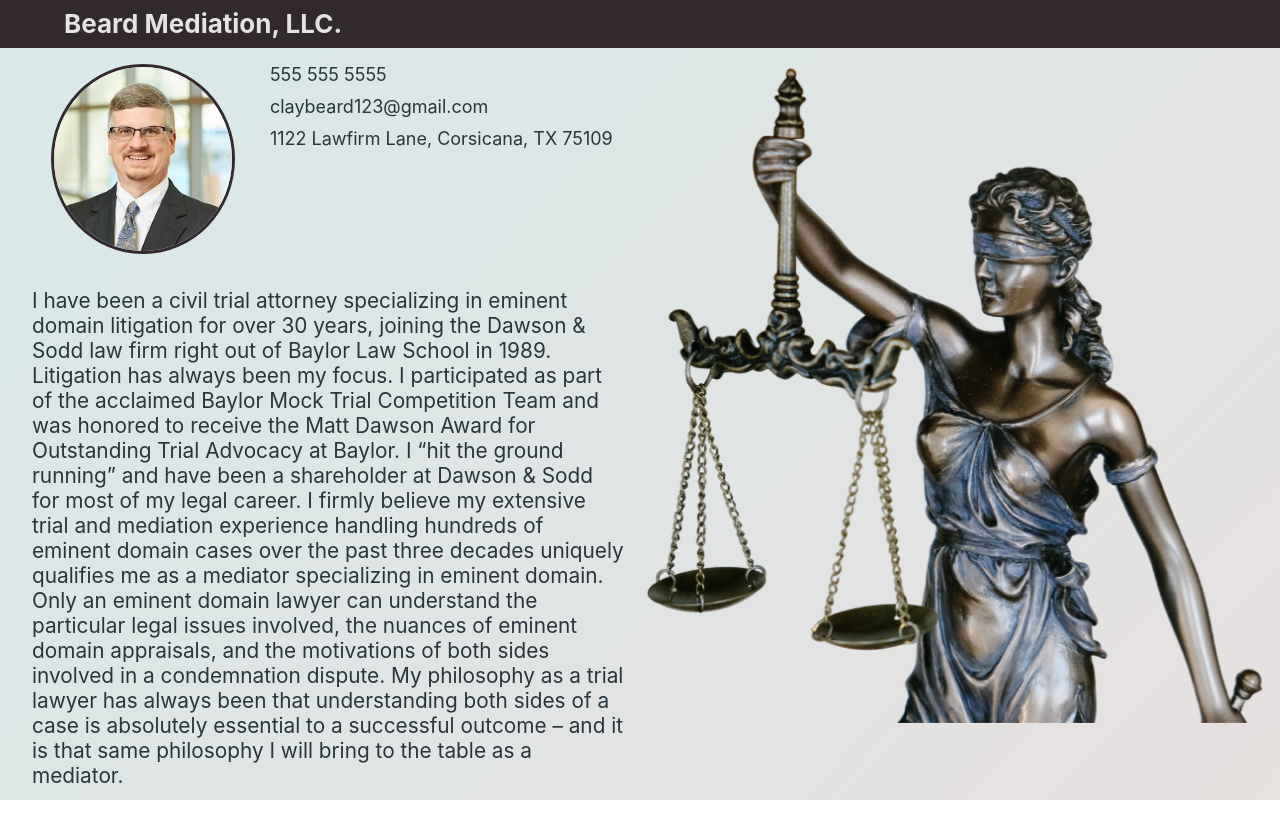
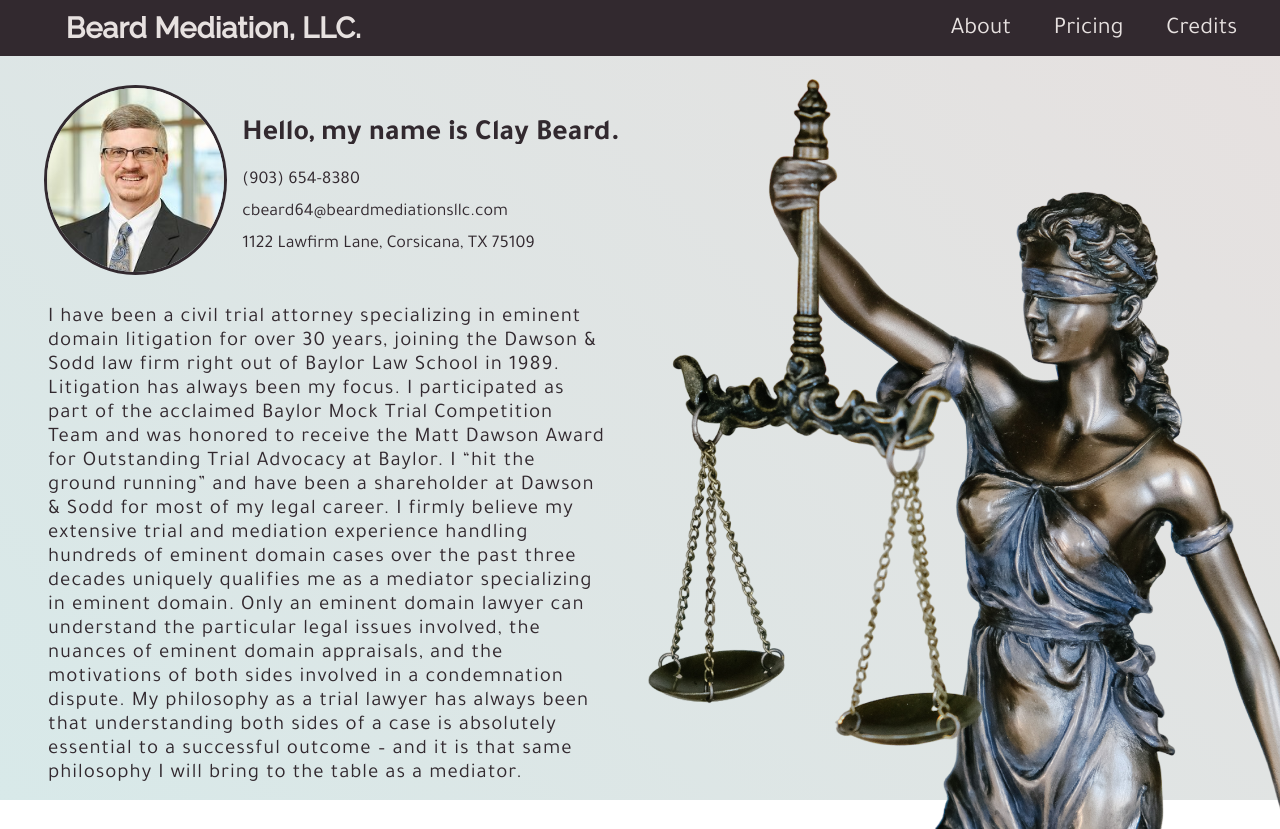
Before and after one commit to h-elliot/beard-mediations, a React (Create React App) app: page / in a window 1280 px wide. Before the commit the page ends 800 px from the top, so only its background shows below. Built offline with nearby package versions, Linux system fonts and the light colour scheme.

Commit message:
solid layout, information al hierarchy

```diff
--- a/src/App.css
+++ b/src/App.css
@@ -12,9 +12,13 @@ color: #326771
 
 */
 
+@import url('https://fonts.googleapis.com/css2?family=Raleway:ital,wght@0,100;0,200;0,400;0,500;1,100;1,200;1,400;1,500&family=Tajawal:wght@200;300;400;700;900&display=swap');
+
 *, html, body {
   height: 100vh;
-  color: #28353Dff;
+  color: #32292F;
+  overflow: hidden;
+  font-family: 'Tajawal', sans-serif;
 }
 
 .App {
@@ -27,13 +31,16 @@ color: #326771
   overflow: hidden;
   background: hsla(9, 13%, 89%, 1);
 
-    background: linear-gradient(135deg, hsla(9, 13%, 89%, 1) 0%, hsla(180, 28%, 88%, 1) 100%);
+    background: linear-gradient(225deg, hsla(9, 13%, 89%, 1) 0%, hsla(180, 28%, 88%, 1) 100%);
 
-    background: -moz-linear-gradient(135deg, hsla(9, 13%, 89%, 1) 0%, hsla(180, 28%, 88%, 1) 100%);
+    background: -moz-linear-gradient(225deg, hsla(9, 13%, 89%, 1) 0%, hsla(180, 28%, 88%, 1) 100%);
 
-    background: -webkit-linear-gradient(135deg, hsla(9, 13%, 89%, 1) 0%, hsla(180, 28%, 88%, 1) 100%);
+    background: -webkit-linear-gradient(225deg, hsla(9, 13%, 89%, 1) 0%, hsla(180, 28%, 88%, 1) 100%);
 
     filter: progid: DXImageTransform.Microsoft.gradient(startColorstr="#E7E1E0", endColorstr="#D8E9E9", GradientType=1);
+
+
+
 }
 
 .Main-container {
@@ -43,11 +50,11 @@ color: #326771
 }
 
 .App-link {
-  color: #D17A22;
+  color: #326771;
 }
 
 .App-link:hover {
-  color: #32292F;
+  color: #D17A22;
 }
 
 ul {
--- a/src/App.js
+++ b/src/App.js
@@ -23,7 +23,7 @@ function App() {
 					<PageContent />
 				</div>
 			</main>{' '}
-			<Footer />
+			{/* <Footer /> */}
 		</div>
 	);
 }
--- a/src/components/Card.css
+++ b/src/components/Card.css
@@ -8,6 +8,8 @@
 	flex-flow: row nowrap;
 	justify-content: space-evenly;
 
+	padding: 2%;
+
 }
 
 .Profile-image {
@@ -17,8 +19,23 @@
 	border: 3px solid #32292F;
 
 }
+
+.Card-text {
+	display: flex;
+	flex-flow: column nowrap;
+
+	max-height: 100%;
+}
+
+.Card-title {
+	text-align: left;
+	max-height: 10%;
+	padding: 2% 0;
+	font-size: calc(10pt + 2vmin);
+}
+
 .Profile-contact ul {
-	height: 23vh;
+	max-height: 75%;
 	padding: none;
 }
 
--- a/src/components/Card.js
+++ b/src/components/Card.js
@@ -9,11 +9,14 @@ export default function Navbar() {
 				src={require('../images/Clay-Beard-1.jpg')}
 				alt='Clay Beard Profile'
 			/>
-			<ul className='Profile-contact'>
-				<li>555 555 5555</li>
-				<li>claybeard123@gmail.com</li>
-				<li>1122 Lawfirm Lane, Corsicana, TX 75109</li>
-			</ul>
+			<div className='Card-text'>
+				<h2 className='Card-title'>Hello, my name is Clay Beard.</h2>
+				<ul className='Profile-contact'>
+					<li id='Contact-phone'>(903) 654-8380</li>
+					<li id='Contact-email'>cbeard64@beardmediationsllc.com</li>
+					<li>1122 Lawfirm Lane, Corsicana, TX 75109</li>
+				</ul>
+			</div>
 		</div>
 	);
 }
--- a/src/components/Footer.css
+++ b/src/components/Footer.css
@@ -0,0 +1,36 @@
+.App-footer {
+	max-height: 3.5vh;
+	width: 100%;
+	box-sizing: border-box;
+	display: flex;
+	flex-flow: row nowrap;
+	justify-content: center;
+	align-items: center;
+	transition: all .7s ease-in;
+	background-color: #32292F;
+
+	position: sticky;
+	bottom: 0;
+	left: 0;
+
+	color: #E7E1E0;
+}
+
+.Footer-text {
+	max-height: 2.5vh;
+	padding: 0;
+	margin: 0;
+	bottom: 0;
+
+	width: 90%;
+	display: flex;
+	flex-flow: row nowrap;
+	justify-content: center;
+	align-items: center;
+
+
+	text-align: center;
+	font-size: 8pt;
+
+
+}
--- a/src/components/Footer.js
+++ b/src/components/Footer.js
@@ -1,5 +1,13 @@
 import React from 'react';
+import './Footer.css';
 
 export default function Footer() {
-	return <footer></footer>;
+	return (
+		<footer className='App-footer'>
+			<div className='Footer-text'>
+				<a href='https://www.dawsonsodd.com/'>Credits</a>
+				<a href='https://www.dawsonsodd.com/'>Copyright</a>
+			</div>
+		</footer>
+	);
 }
--- a/src/components/Navbar.css
+++ b/src/components/Navbar.css
@@ -1,13 +1,12 @@
 /* HEADER */
 
 .App-header {
-	min-height: 6vh;
 	max-height: 7vh;
 	width: 100%;
 	box-sizing: border-box;
 	display: flex;
 	/* flex-flow: row nowrap; */
-	justify-content: space-between;
+	/* justify-content: space-between; */
 	align-items: center;
 	transition: all .7s ease-in;
 	background-color: #32292F;
@@ -15,14 +14,46 @@
 	/* font-size: calc(6px + 2vmin); */
   	position: sticky;
 	top: 0;
+
+
+}
+.Header-text {
+	font-family: 'Raleway', sans-serif;
+	color: #E7E1E0;
+	max-height: 3vh;
+	display: flex;
+	flex: row nowrap;
+	justify-content: center;
+	align-items: center;
+
 }
 
-.Header-text {
-	max-height: 4vh;
+#Header-title {
+	width: 50%;
 
-	padding: 5%;
+	font-size: calc(13px + 2vmin);
+}
 
-	font-size: calc(10px + 2vmin);
-	color: #E7E1E0;
+#Header-text-links {
+	width: 100%;
+	display: flex;
+	flex: row nowrap;
+	justify-content: flex-end;
+	align-items: center;
 
 }
+
+.Header-text a {
+	max-height: 100%;;
+
+	text-decoration: none;
+
+	margin-right: 5%;
+
+	font-size: calc(8px + 2vmin);
+	color: #E7E1E0;
+}
+
+.Header-text a:hover {
+	color: #D8E9E9;
+}
--- a/src/components/Navbar.js
+++ b/src/components/Navbar.js
@@ -7,6 +7,11 @@ export default function Navbar() {
 			<h3 className='Header-text' id='Header-title'>
 				Beard Mediation, LLC.
 			</h3>
+			<div className='Header-text' id='Header-text-links'>
+				<a href='https://www.dawsonsodd.com/'>About</a>
+				<a href='https://www.dawsonsodd.com/'>Pricing</a>
+				<a href='https://www.dawsonsodd.com/'>Credits</a>
+			</div>
 		</header>
 	);
 }
--- a/src/components/PageContent.css
+++ b/src/components/PageContent.css
@@ -2,19 +2,18 @@
 
 .Page-content-all {
 	flex-basis: auto;
-	/* position: absolute; */
-	/* height: 85vh; */
 	width: 50%;
 	left: 0;
-	overflow: auto;
+	overflow: hidden;
 	margin: 1vh;
 }
 
 .Page-content-text {
-	color: #28353Dff;
 	margin: 0;
-	padding: 3vh;
-	padding-top: 2vh;
+	padding: 0 5vh;
 	text-align: left;
 	font-size: 1.3em;
+
+	letter-spacing: 1px;
+	line-height: 24px;
 }
```
Also changed, not shown: src/images/scalesofjustice_trnsp.png.
